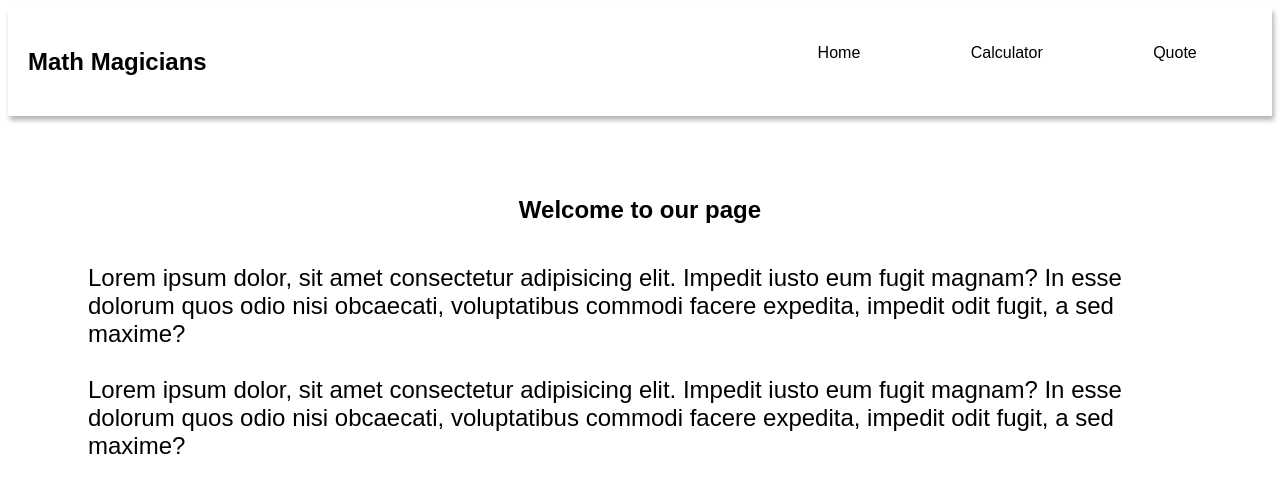
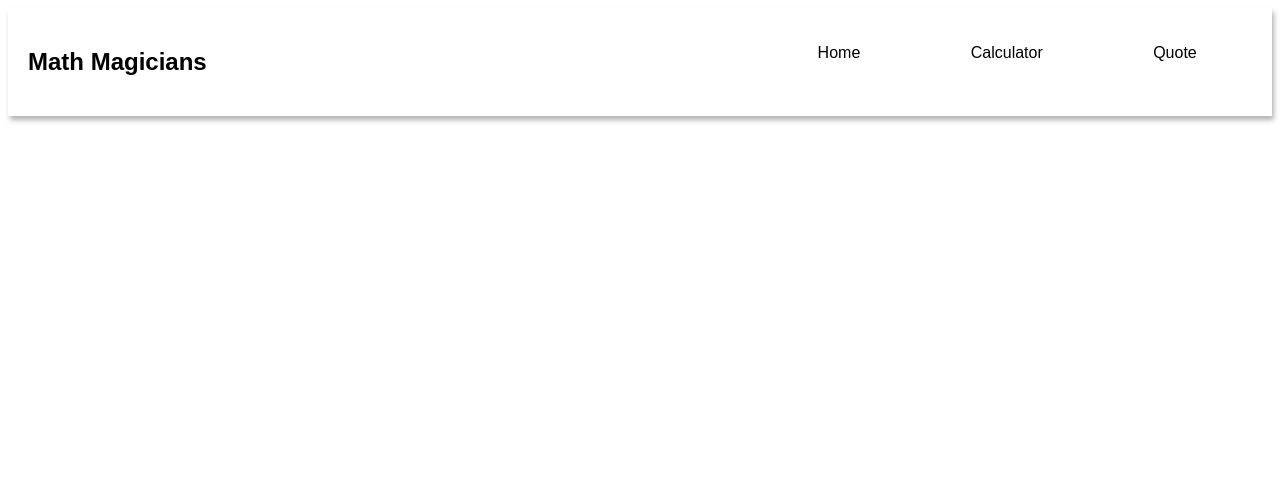
Before and after one commit to Kakalanp/Math-Magicians, a React (Create React App) app: page / in a window 1280 px wide. Shown: the top 492 px of the page. Built offline with nearby package versions, Linux system fonts and the light colour scheme.

Commit message:
Adding live page

```diff
--- a/src/App.js
+++ b/src/App.js
@@ -10,9 +10,9 @@ import './App.css';
 export default function App() {
   return (
     <Routes>
-      <Route path="Calculator" element={<Calculator />} />
-      <Route path="" element={<Home />} />
-      <Route path="Quote" element={<Quote />} />
+      <Route path="Math-Magicians/Calculator" element={<Calculator />} />
+      <Route path="Math-Magicians/" element={<Home />} />
+      <Route path="Math-Magicians/Quote" element={<Quote />} />
     </Routes>
   );
 }
```
Also changed, not shown: package.json (+20 -0 lines), 2 other files (tests, documents, lock files or other folders).
